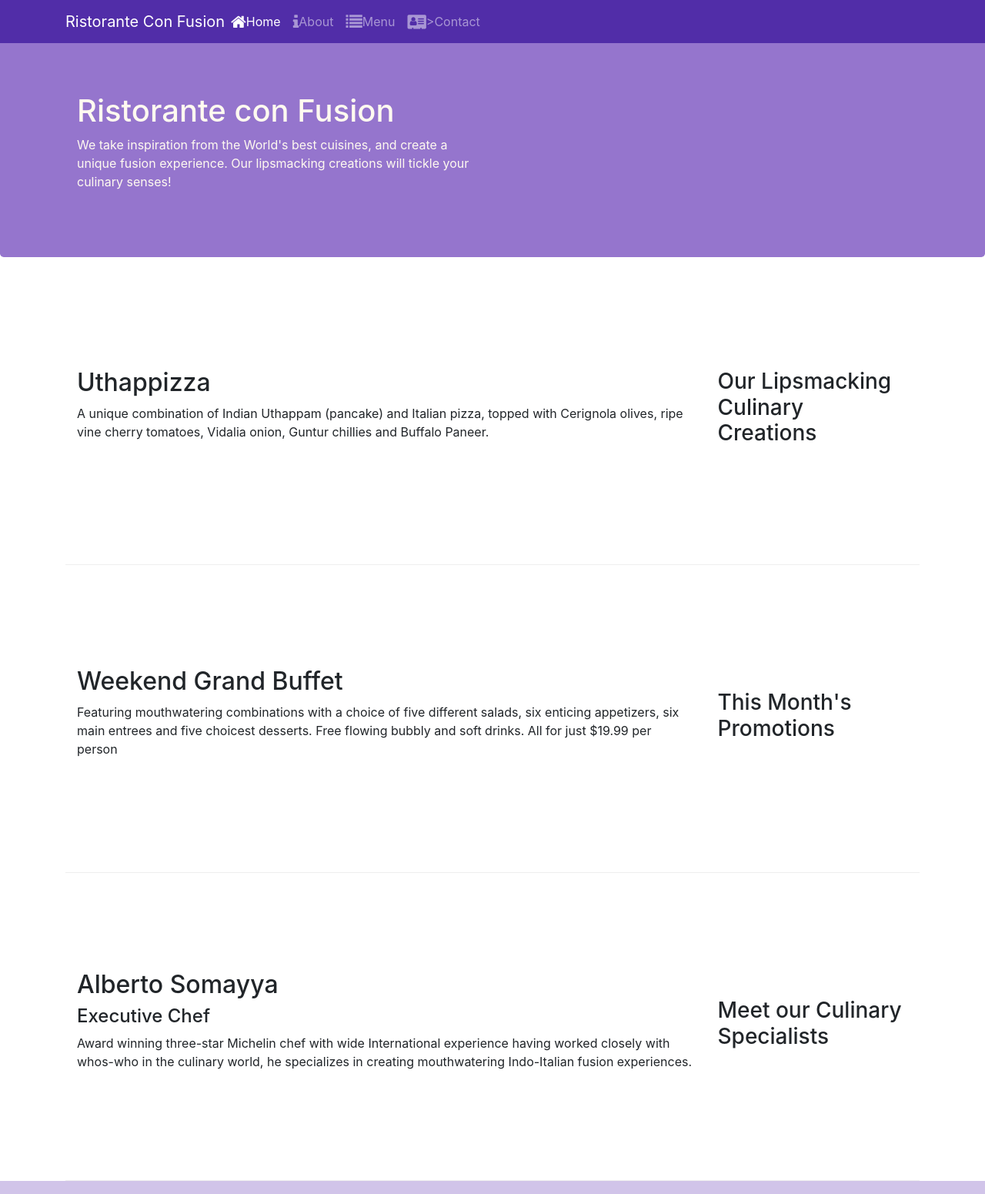
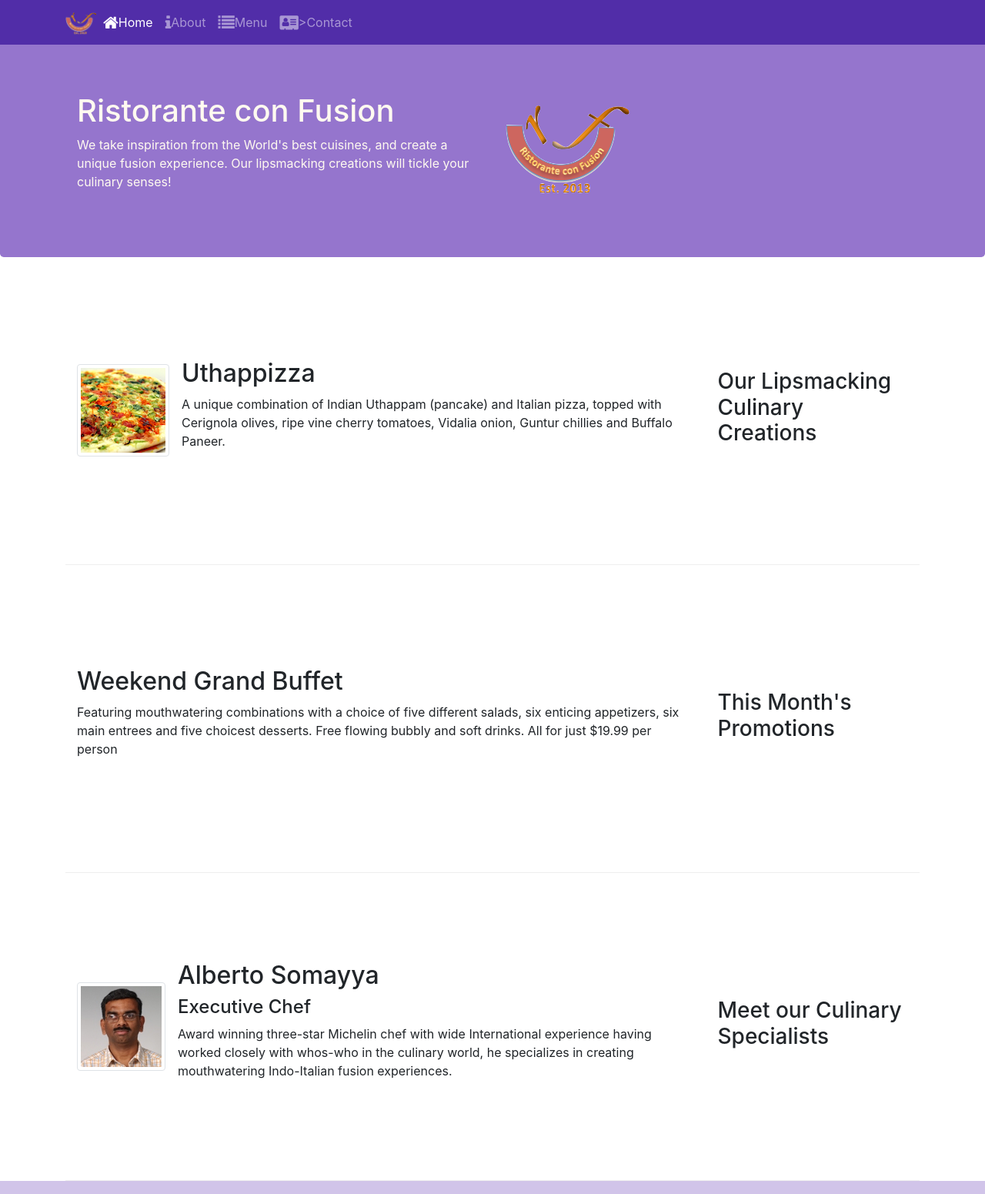
Before and after one commit to harrisalisha/Front-End-Web-UI-Frameworks-and-Tools-Bootstrap-4-, a website: page index.html in a window 1280 px wide. Shown: the top 1551 px of the page at 77% size. Drawn offline with nearby package versions, Linux system fonts and the light colour scheme.

Commit message:
Image and MEdia

```diff
--- a/index.html
+++ b/index.html
@@ -23,7 +23,7 @@
             <button class="navbar-toggler" type="button" data-toggle="collapse" data-target="#Navbar">
                 <span class="navbar-toggler-icon"></span>
             </button>
-            <a class="navbar-brand mr-auto" href="#">Ristorante Con Fusion</a>
+            <a class="navbar-brand mr-auto" href="#"><img src="img/logo.png" height="30" width="41"></a>
             <div class="collapse navbar-collapse" id="Navbar">
                 <ul class="navbar-nav mr-auto">
                     <li class="nav-item active"><a class="nav-link" href="#"
@@ -48,7 +48,10 @@
                     <p>We take inspiration from the World's best cuisines, and create a unique fusion experience. Our
                         lipsmacking creations will tickle your culinary senses!</p>
                 </div>
-                <div class="col-12 col-sm">
+                <div class="col-12 col-sm align-self-center">
+
+                    <img src="img/logo.png" class="img-fluid">
+
                 </div>
             </div>
         </div>
@@ -60,9 +63,19 @@
                 <h3>Our Lipsmacking Culinary Creations</h3>
             </div>
             <div class="col col-sm order-sm-first col-md">
-                <h2>Uthappizza</h2>
-                <p>A unique combination of Indian Uthappam (pancake) and Italian pizza, topped with Cerignola olives,
-                    ripe vine cherry tomatoes, Vidalia onion, Guntur chillies and Buffalo Paneer.</p>
+
+                <div class="media">
+                    <img class="d-flex mr-3 img-thumbnail align-self-center"
+                            src="img/uthappizza.png" alt="Uthappizza">
+                    <div class="media-body">
+                        <h2 class="mt-0">Uthappizza</h2>
+                        <p class="d-none d-sm-block">A unique combination of Indian Uthappam (pancake) and
+                            Italian pizza, topped with Cerignola olives, ripe vine
+                            cherry tomatoes, Vidalia onion, Guntur chillies and
+                            Buffalo Paneer.</p>
+                    </div>
+                </div>
+
             </div>
         </div>
 
@@ -84,11 +97,21 @@
                 <h3>Meet our Culinary Specialists</h3>
             </div>
             <div class="col col-sm  order-sm-first col-md">
-                <h2>Alberto Somayya</h2>
-                <h4>Executive Chef</h4>
-                <p>Award winning three-star Michelin chef with wide International experience having worked closely with
-                    whos-who in the culinary world, he specializes in creating mouthwatering Indo-Italian fusion
-                    experiences. </p>
+
+                <div class="media">
+                    <img class="d-flex mr-3 img-thumbnail align-self-center"
+                            src="img/alberto.png" alt="Alberto Somayya">
+                    <div class="media-body">
+                        <h2 class="mt-0">Alberto Somayya</h2>
+                        <h4>Executive Chef</h4>
+                        <p class="d-none d-sm-block">Award winning three-star Michelin chef with wide
+                            International experience having worked closely with
+                            whos-who in the culinary world, he specializes in
+                            creating mouthwatering Indo-Italian fusion experiences.
+                            </p>
+                    </div>
+                </div>
+
             </div>
         </div>
     </div>
```
Also changed, not shown: aboutus.html (+2 -2 lines), contactus.html (+1 -1 lines), img/alberto.png (added), img/buffet.png (added), img/logo.png (added), img/uthappizza.png (added), 1 other file.
